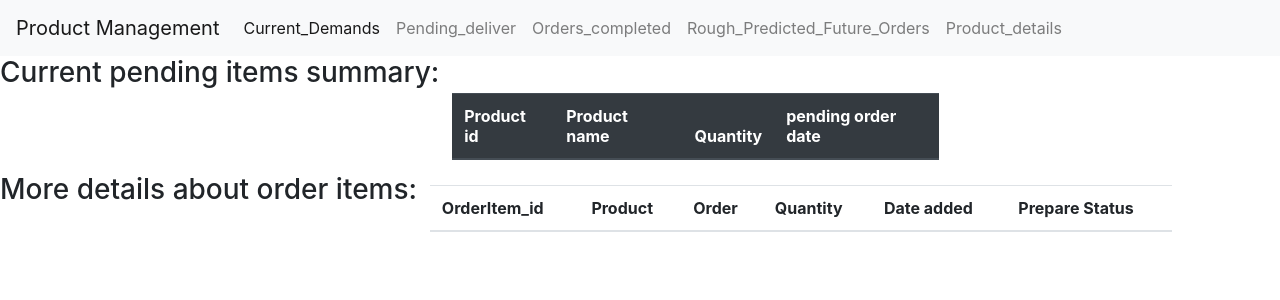
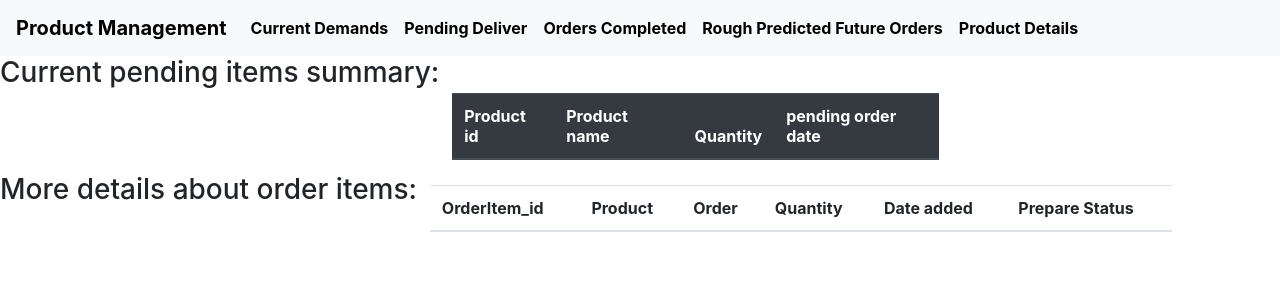
Before and after one commit to bhupinbaral0/CMS, a Django app: page /staff/current_demands/ in a window 1280 px wide. Shown: the top 300 px of the page. Run offline with Django 3.2, Linux system fonts and the light colour scheme; the visitor is signed in with stand-in values (Sample User, id 1); data that the repository does not hold is empty; some libraries are stand-ins or nearby versions.

Commit message:
Update staff_home.html

```diff
--- a/canteen/templates/staff_home.html
+++ b/canteen/templates/staff_home.html
@@ -28,13 +28,18 @@
 
             var csrftoken = getToken('csrftoken');
         </script>
+        <style>
+            a:hover{
+                background-color: pink;
+            }
+        </style>
 
     </head>
 
     <body>
 
         <nav class="navbar navbar-expand-lg navbar-light bg-light">
-            <a class="navbar-brand" href="{% url 'store' %}">Product Management</a>
+            <a class="navbar-brand" href="{% url 'store' %}"><span style="color:black;font-weight:bold">Product Management</span></a>
             <button class="navbar-toggler" type="button" data-toggle="collapse" data-target="#navbarNav" aria-controls="navbarNav" aria-expanded="false" aria-label="Toggle navigation">
                 <span class="navbar-toggler-icon"></span>
             </button>
@@ -42,19 +47,19 @@
             <div class="collapse navbar-collapse" id="navbarNav">
                 <ul class="navbar-nav">
                 <li class="nav-item active">
-                    <a class="nav-link" href="{% url 'current_demands' %}">Current_Demands <span class="sr-only">(current)</span></a>
+                    <a class="nav-link" href="{% url 'current_demands' %}"><span style="color:black;font-weight:bold">Current Demands </span><span class="sr-only">(current)</span></a>
                 </li>
                 <li class="nav-item">
-                    <a class="nav-link" href="{% url 'pending_deliver' %}">Pending_deliver</a>
+                    <a class="nav-link" href="{% url 'pending_deliver' %}"><span style="color:black;font-weight:bold">Pending Deliver</span></a>
                 </li>
                 <li class="nav-item">
-                    <a class="nav-link" href="{% url 'order_completed' %}">Orders_completed</a>
+                    <a class="nav-link" href="{% url 'order_completed' %}"><span style="color:black;font-weight:bold">Orders Completed</span></a>
                 </li>
                <li class="nav-item">
-                    <a class="nav-link" href="{% url 'predict_orders' %}">Rough_Predicted_Future_Orders </a>
+                    <a class="nav-link" href="{% url 'predict_orders' %}"><span style="color:black;font-weight:bold">Rough Predicted Future Orders </span></a>
                 </li>
                 <li class="nav-item">
-                    <a class="nav-link" href="{% url 'product_details' %}">Product_details </a>
+                    <a class="nav-link" href="{% url 'product_details' %}"><span style="color:black;font-weight:bold">Product Details </span></a>
                 </li>
                 </ul>
             </div>
```
